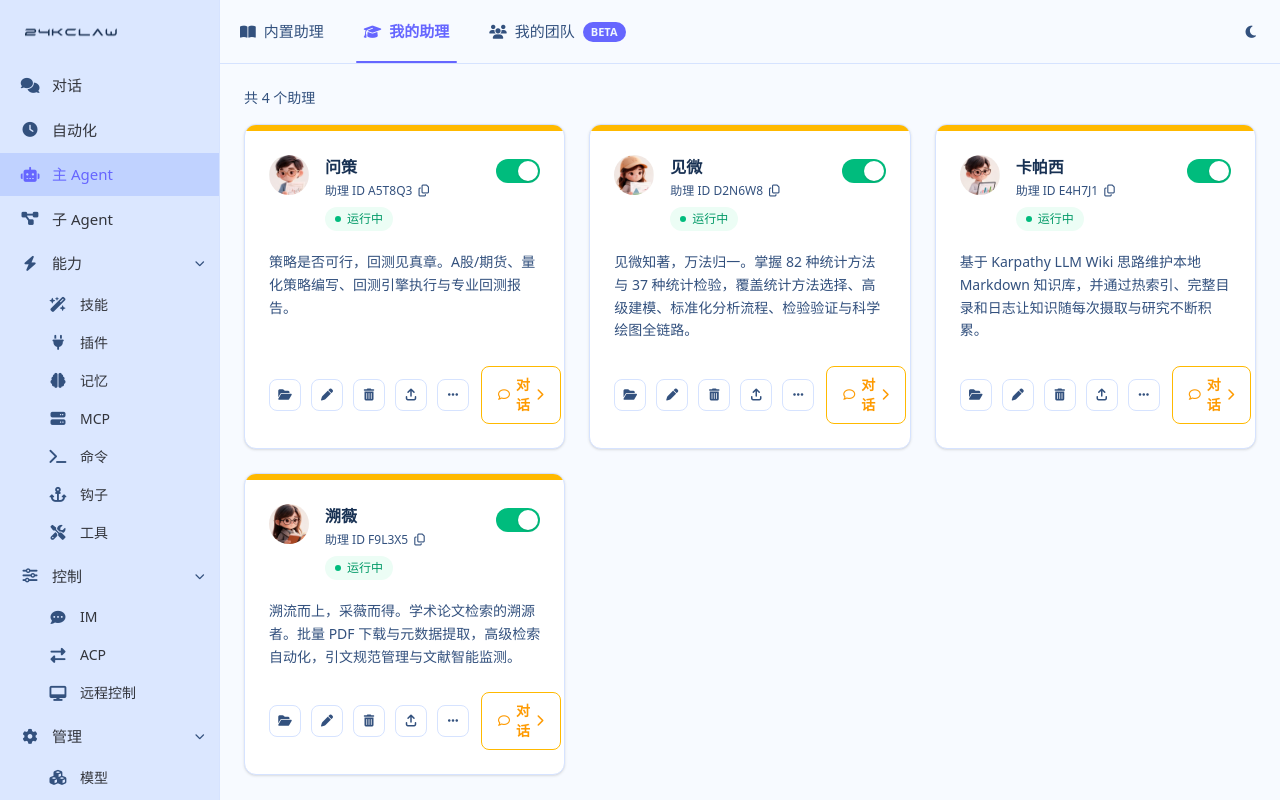
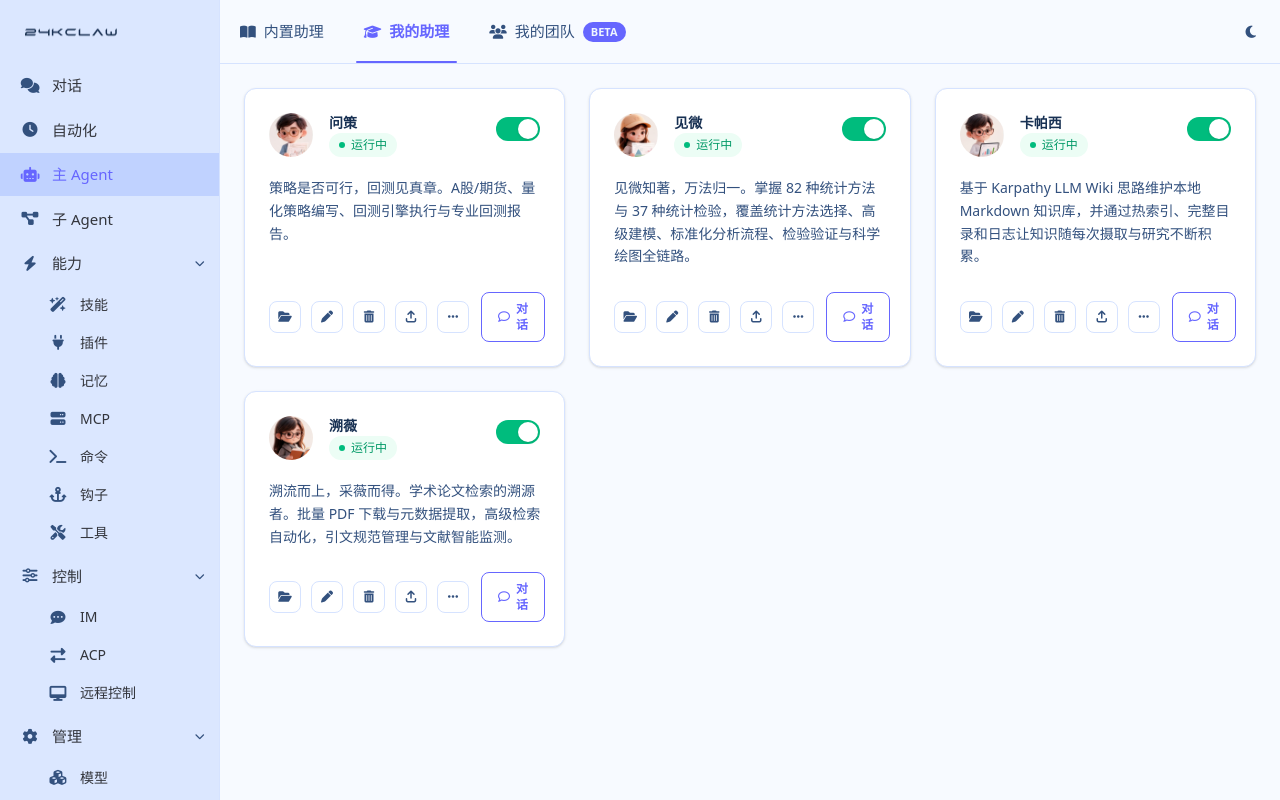
Before and after one commit to 24krmb/24K-Claw-Web, a React (Vite) app: page /agents/mine in a window 1280 px wide. Built offline with nearby package versions, Linux system fonts and the light colour scheme.

Commit message:
style: 助理卡片精简并统一头像尺寸与字号规范

```diff
--- a/src/components/AgentCard.tsx
+++ b/src/components/AgentCard.tsx
@@ -14,13 +14,13 @@ export default function AgentCard({ agent }: { agent: AgentTemplate }) {
         <img
           src={agent.avatar}
           alt={`${agent.name} 头像`}
-          className="size-10 shrink-0 rounded-full object-cover"
+          className="size-11 shrink-0 rounded-full object-cover"
         />
-        <h3 className="text-base font-semibold text-foreground">{agent.name}</h3>
+        <h3 className="text-sm font-semibold text-foreground">{agent.name}</h3>
       </div>
 
       {/* 描述 */}
-      <p className="mt-4 flex-1 text-sm leading-relaxed text-muted-foreground">{agent.description}</p>
+      <p className="mt-4 flex-1 text-[13px] font-medium leading-relaxed text-muted-foreground">{agent.description}</p>
 
       {/* 操作按钮 */}
       <button
--- a/src/components/AssistantCard.tsx
+++ b/src/components/AssistantCard.tsx
@@ -12,20 +12,15 @@ const actions = [
 
 /**
  * 单张「我的助理」卡片：
- * 金色顶条 + 头像/名称/助理ID/运行状态 + 启停开关 + 描述 + 操作行 + 「对话」按钮
+ * 金色顶条 + 头像/名称/运行状态 + 启停开关 + 描述 + 操作行 + 「对话」按钮
  */
 export default function AssistantCard({ assistant }: { assistant: Assistant }) {
   const [running, setRunning] = useState(assistant.running)
 
-  const handleCopyId = () => {
-    navigator.clipboard?.writeText(assistant.assistantId)
-    console.log(`[24KRMB] 已复制助理 ID：${assistant.assistantId}`)
-  }
-
   return (
     <article className="flex flex-col overflow-hidden rounded-xl border border-border bg-card shadow-sm transition-shadow duration-200 hover:shadow-md">
       {/* 顶部金色装饰条 */}
-      <div className="h-1.5 shrink-0 bg-amber-400" />
+
 
       <div className="flex flex-1 flex-col p-6">
         {/* 头像 + 信息 + 启停开关 */}
@@ -33,21 +28,12 @@ export default function AssistantCard({ assistant }: { assistant: Assistant }) {
           <img
             src={assistant.avatar}
             alt={`${assistant.name} 头像`}
-            className="size-10 shrink-0 rounded-full object-cover"
+            className="size-11 shrink-0 rounded-full object-cover"
           />
           <div className="min-w-0 flex-1">
-            <h3 className="text-base font-semibold text-foreground">{assistant.name}</h3>
-            <button
-              type="button"
-              onClick={handleCopyId}
-              title="点击复制助理 ID"
-              className="mt-1 flex cursor-pointer items-center gap-1.5 border-none bg-transparent p-0 text-xs text-muted-foreground outline-none transition-colors duration-150 hover:text-foreground"
-            >
-              <span>助理 ID {assistant.assistantId}</span>
-              <i className="fa-regular fa-copy text-xs" />
-            </button>
+            <h3 className="text-sm font-semibold text-foreground">{assistant.name}</h3>
             <span
-              className={`mt-2 inline-flex items-center gap-1.5 rounded-full px-2.5 py-1 text-xs font-medium ${
+              className={`flex w-fit items-center gap-1.5 rounded-full px-2.5 py-1 text-xs font-medium ${
                 running ? 'bg-emerald-50 text-emerald-600 dark:bg-emerald-500/10 dark:text-emerald-400' : 'bg-muted text-muted-foreground'
               }`}
             >
@@ -94,11 +80,10 @@ export default function AssistantCard({ assistant }: { assistant: Assistant }) {
           </div>
           <button
             type="button"
-            className="flex cursor-pointer items-center gap-1.5 rounded-lg border border-amber-400 bg-transparent px-4 py-2 text-sm font-semibold text-amber-500 outline-none transition-colors duration-150 hover:bg-amber-50 dark:hover:bg-amber-500/10"
+            className="flex cursor-pointer items-center gap-1.5 rounded-lg border border-primary bg-transparent px-4 py-2 text-xs font-semibold text-primary outline-none transition-colors duration-150 hover:bg-primary/10"
           >
             <i className="fa-regular fa-comment text-xs" />
             <span>对话</span>
-            <i className="fa-solid fa-chevron-right text-xs" />
           </button>
         </div>
       </div>
--- a/src/data/agents.ts
+++ b/src/data/agents.ts
@@ -9,14 +9,14 @@ export const agentTemplates: AgentTemplate[] = [
     name: 'QA Agent',
     description:
       '内置的 QA Agent。帮助用户理解、配置与日常使用，帮助用户定位问题，寻找答案，给出解决方法。',
-    avatar: '/images/avatars/2.png',
+    avatar: '/images/avatars/1.png',
   },
   {
     id: 'ai-coding-mentor',
     name: 'AI 编程实战导师',
     description:
       '源自 ai-coding-guide 的 66 个 Claude Code 技巧与 9+ 款工具最佳实践，教你如何用出生产力：上下文管理、任务分解、提示词工程与代码评审流程。',
-    avatar: '/images/avatars/1.png',
+    avatar: '/images/avatars/2.png',
   },
   {
     id: 'karpathy-wiki-expert',
--- a/src/pages/MyAssistantsPage.tsx
+++ b/src/pages/MyAssistantsPage.tsx
@@ -1,7 +1,7 @@
 import AssistantCard from '../components/AssistantCard'
 import { myAssistants } from '../data/assistants'
 
-/** 「我的助理」标签页：助理数量统计 + 助理卡片网格 */
+/** 「我的助理」标签页：助理卡片网格 */
 export default function MyAssistantsPage() {
   if (myAssistants.length === 0) {
     return (
@@ -14,7 +14,6 @@ export default function MyAssistantsPage() {
 
   return (
     <div>
-      <p className="mb-4 text-sm text-muted-foreground">共 {myAssistants.length} 个助理</p>
       <div className="grid grid-cols-[repeat(auto-fill,minmax(320px,1fr))] gap-6">
         {myAssistants.map((assistant) => (
           <AssistantCard key={assistant.id} assistant={assistant} />
```
